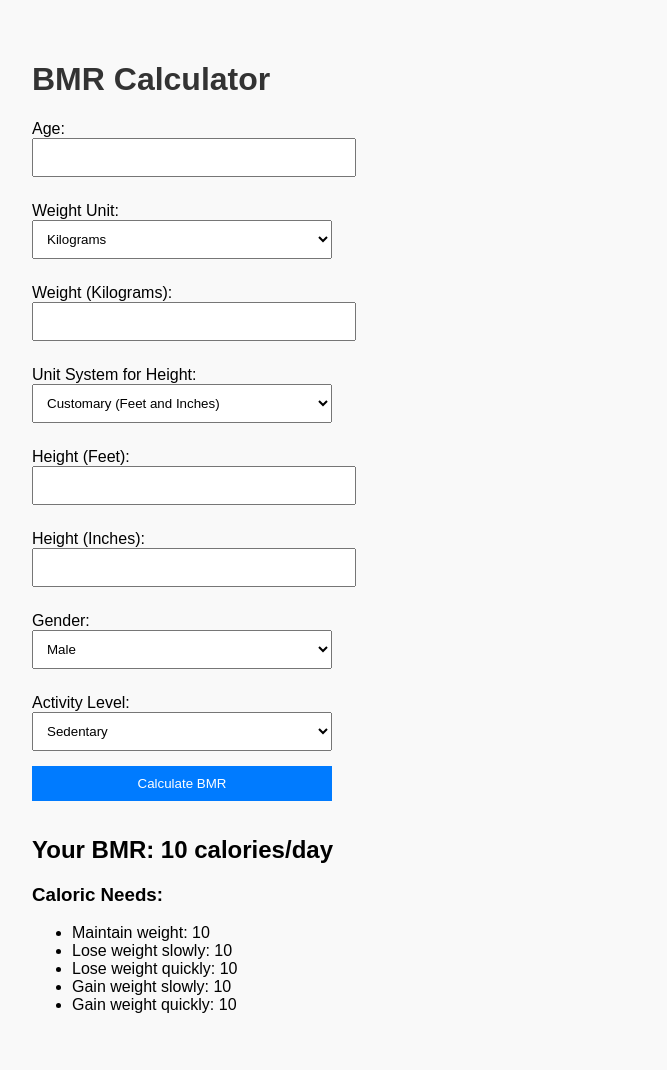
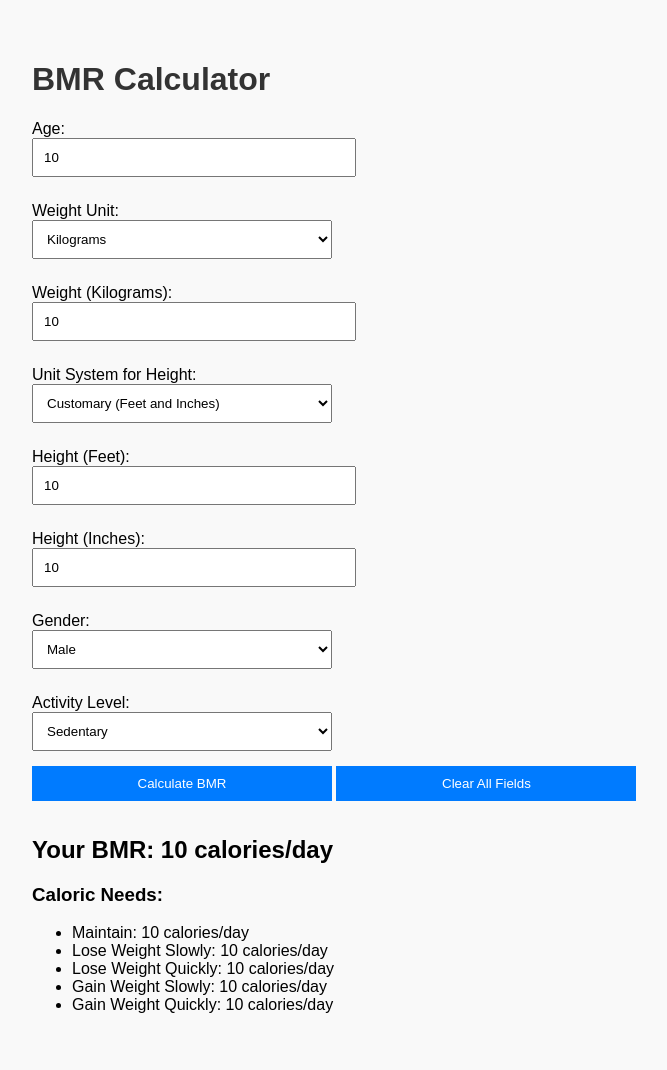
Before and after one commit to mothman0406/cal_calculator, a Flask app: template templates/index.html in a window 1280 px wide. Shown: the whole page, without its empty margins (8-675 px from the left). Run offline with Flask 3, Linux system fonts and the light colour scheme; the template is opened without the code that fills it: most values are stand-ins (such as "Sample title", 1, 10 or a date in 2020).

Commit message:
Fixed form behavior and added clear all fields functionality

```diff
--- a/app.py
+++ b/app.py
@@ -89,7 +89,13 @@ def index():
                 flash('Invalid activity level selected. Please choose a valid option.', 'error')
                 return render_template('index.html')
 
-            return render_template('index.html', bmr=bmr, caloric_needs=caloric_needs)
+            return render_template('index.html', bmr=bmr, caloric_needs=caloric_needs,
+                                   age=age, weight=weight, weight_unit=weight_unit,
+                                   gender=gender, unit_system=unit_system,
+                                   height_feet=height_feet if unit_system == 'customary' else None,
+                                   height_inches=height_inches if unit_system == 'customary' else None,
+                                   height_cm=height if unit_system == 'metric' else None,
+                                   activity_level=activity_level)
 
         except ValueError:
             flash('Invalid input. Please enter numeric values for age, weight, and height.', 'error')
--- a/templates/index.html
+++ b/templates/index.html
@@ -66,6 +66,19 @@
             }
         }
 
+        function clearForm() {
+            // Reset the form to its initial state
+            document.querySelector('form').reset();
+
+            // Clear any input fields
+            const inputs = document.querySelectorAll('input[type="number"]');
+            inputs.forEach(input => input.value = '');
+
+            // Reset the select inputs
+            toggleHeightInput();
+            toggleWeightInput();
+        }
+
         document.addEventListener("DOMContentLoaded", function () {
             toggleHeightInput();
             toggleWeightInput();
@@ -87,68 +100,66 @@
 
     <form method="POST" action="/">
         <label for="age">Age:</label>
-        <input type="number" name="age" required min="1"><br>
+        <input type="number" name="age" value="{{ age }}" required min="1"><br>
 
         <label for="weight_unit">Weight Unit:</label>
         <select name="weight_unit" onchange="toggleWeightInput()">
-            <option value="kilograms">Kilograms</option>
-            <option value="pounds">Pounds</option>
+            <option value="kilograms" {% if weight_unit == 'kilograms' %}selected{% endif %}>Kilograms</option>
+            <option value="pounds" {% if weight_unit == 'pounds' %}selected{% endif %}>Pounds</option>
         </select><br>
 
         <label id="weight-label" for="weight">Weight (Kilograms):</label>
-        <input type="number" name="weight" required min="1"><br>
+        <input type="number" name="weight" value="{{ weight }}" required min="1"><br>
 
         <label for="unit_system">Unit System for Height:</label>
         <select name="unit_system" onchange="toggleHeightInput()">
-            <option value="customary">Customary (Feet and Inches)</option>
-            <option value="metric">Metric (Centimeters)</option>
+            <option value="customary" {% if unit_system == 'customary' %}selected{% endif %}>Customary (Feet and Inches)</option>
+            <option value="metric" {% if unit_system == 'metric' %}selected{% endif %}>Metric (Centimeters)</option>
         </select><br>
 
         <!-- Feet and inches input (visible only when customary is selected) -->
-        <div id="height-feet-inches">
+        <div id="height-feet-inches" style="display: {% if unit_system == 'customary' %}block{% else %}none{% endif %};">
             <label for="height_feet">Height (Feet):</label>
-            <input type="number" name="height_feet" min="0"><br>
+            <input type="number" name="height_feet" value="{{ height_feet }}" min="0"><br>
             <label for="height_inches">Height (Inches):</label>
-            <input type="number" name="height_inches" min="0" max="11"><br>
+            <input type="number" name="height_inches" value="{{ height_inches }}" min="0" max="11"><br>
         </div>
 
         <!-- Centimeters input (visible only when metric is selected) -->
-        <div id="height-centimeters">
+        <div id="height-centimeters" style="display: {% if unit_system == 'metric' %}block{% else %}none{% endif %};">
             <label for="height_cm">Height (Centimeters):</label>
-            <input type="number" name="height_cm" min="1"><br>
+            <input type="number" name="height_cm" value="{{ height_cm }}" min="1"><br>
         </div>
 
         <label for="gender">Gender:</label>
         <select name="gender">
-            <option value="male">Male</option>
-            <option value="female">Female</option>
+            <option value="male" {% if gender == 'male' %}selected{% endif %}>Male</option>
+            <option value="female" {% if gender == 'female' %}selected{% endif %}>Female</option>
         </select><br>
 
         <label for="activity_level">Activity Level:</label>
         <select name="activity_level">
-            <option value="sedentary">Sedentary</option>
-            <option value="lightly active">Lightly Active</option>
-            <option value="moderately active">Moderately Active</option>
-            <option value="very active">Very Active</option>
-            <option value="super active">Super Active</option>
+            <option value="sedentary" {% if activity_level == 'sedentary' %}selected{% endif %}>Sedentary</option>
+            <option value="lightly active" {% if activity_level == 'lightly active' %}selected{% endif %}>Lightly Active</option>
+            <option value="moderately active" {% if activity_level == 'moderately active' %}selected{% endif %}>Moderately Active</option>
+            <option value="very active" {% if activity_level == 'very active' %}selected{% endif %}>Very Active</option>
+            <option value="super active" {% if activity_level == 'super active' %}selected{% endif %}>Super Active</option>
         </select><br>
 
         <button type="submit">Calculate BMR</button>
+        <button type="button" onclick="clearForm()">Clear All Fields</button>
     </form>
 
     {% if bmr %}
-        <h2>Your BMR: {{ bmr }} calories/day</h2>
-    {% endif %}
-
-    {% if caloric_needs %}
-        <h3>Caloric Needs:</h3>
-        <ul>
-            <li>Maintain weight: {{ caloric_needs['maintain'] }}</li>
-            <li>Lose weight slowly: {{ caloric_needs['lose_weight_slowly'] }}</li>
-            <li>Lose weight quickly: {{ caloric_needs['lose_weight_quickly'] }}</li>
-            <li>Gain weight slowly: {{ caloric_needs['gain_weight_slowly'] }}</li>
-            <li>Gain weight quickly: {{ caloric_needs['gain_weight_quickly'] }}</li>
-        </ul>
+    <h2>Your BMR: {{ bmr }} calories/day</h2>
+    <h3>Caloric Needs:</h3>
+    <ul>
+        <li>Maintain: {{ caloric_needs.maintain }} calories/day</li>
+        <li>Lose Weight Slowly: {{ caloric_needs.lose_weight_slowly }} calories/day</li>
+        <li>Lose Weight Quickly: {{ caloric_needs.lose_weight_quickly }} calories/day</li>
+        <li>Gain Weight Slowly: {{ caloric_needs.gain_weight_slowly }} calories/day</li>
+        <li>Gain Weight Quickly: {{ caloric_needs.gain_weight_quickly }} calories/day</li>
+    </ul>
     {% endif %}
 </body>
 </html>
```
